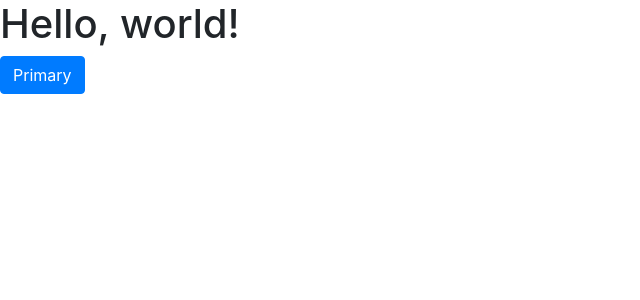
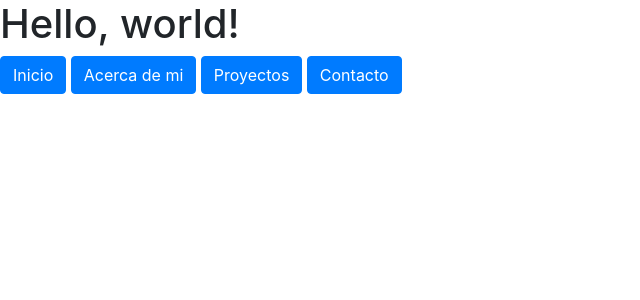
Before and after one commit to IglesiasT/portfolio, a Flask app: page / in a window 1280 px wide. Shown: the top 300 px of the page, without its empty margins (0-640 px from the left). Run offline with Flask 2, Linux system fonts and the light colour scheme; some libraries are stand-ins or nearby versions.

Commit message:
changed buttons code

```diff
--- a/app.py
+++ b/app.py
@@ -14,5 +14,9 @@ def about_me():
 def contact():
     return render_template("contact.html")
 
+@app.route("/projects")
+def projects():
+    return render_template("projects.html")
+
 if __name__ == "__main__":
     app.run(debug=True)
--- a/templates/index.html
+++ b/templates/index.html
@@ -17,7 +17,11 @@
   <body>
     <h1>Hello, world!</h1>
 
-    <button type="button" class="btn btn-primary">Primary</button>
+    <!-- Botones principales -->
+    <a class="btn btn-primary" href="{{ url_for('index') }}">Inicio</a>
+    <a class="btn btn-primary" href="{{ url_for('about_me') }}">Acerca de mi</a>
+    <a class="btn btn-primary" href="{{ url_for('projects') }}">Proyectos</a>
+    <a class="btn btn-primary" href="{{ url_for('contact') }}">Contacto</a>
 
     <!-- JavaScript para varias funcionalidades-->
     <!-- jQuery primero, luego Popper.js y Bootstrap JS -->
```
Also changed, not shown: templates/projects.html (added), templates/proyects.html (deleted).
